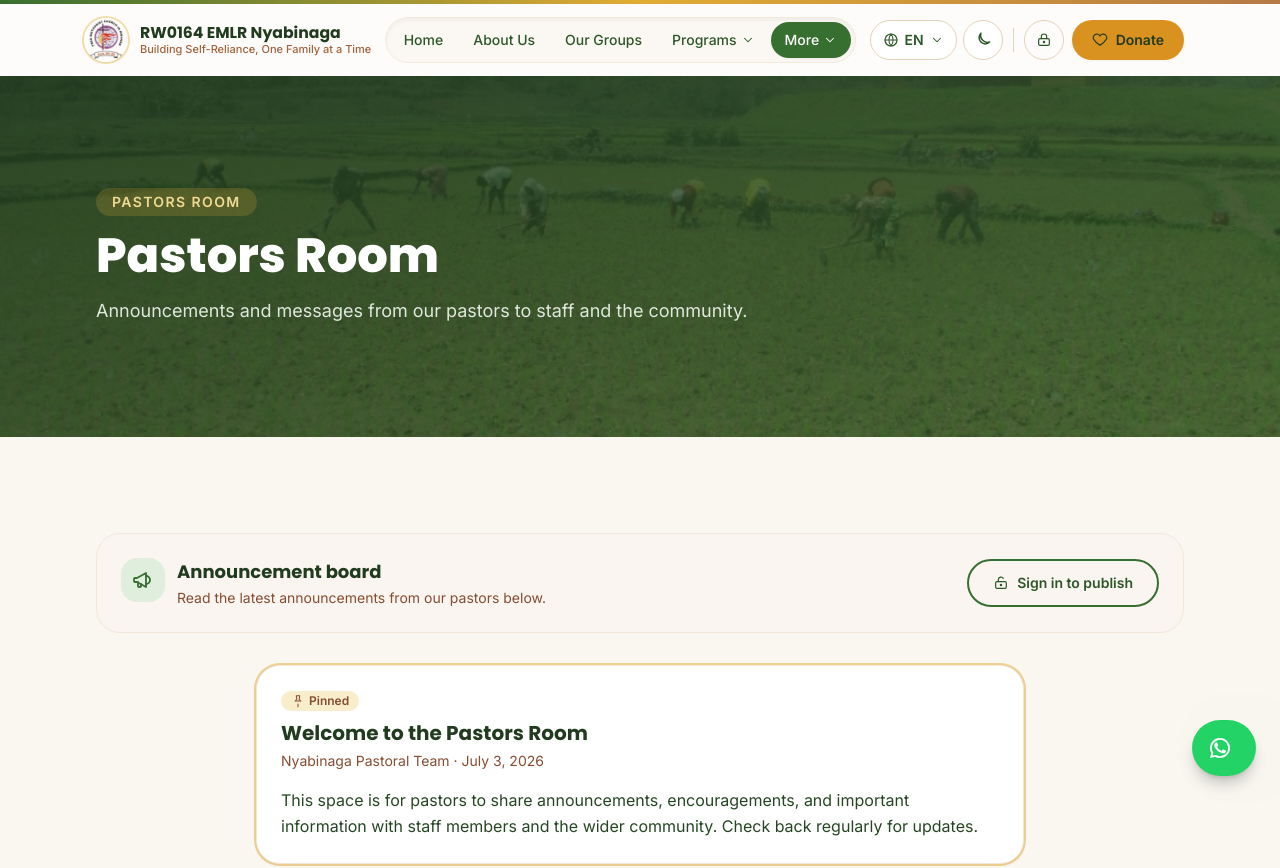
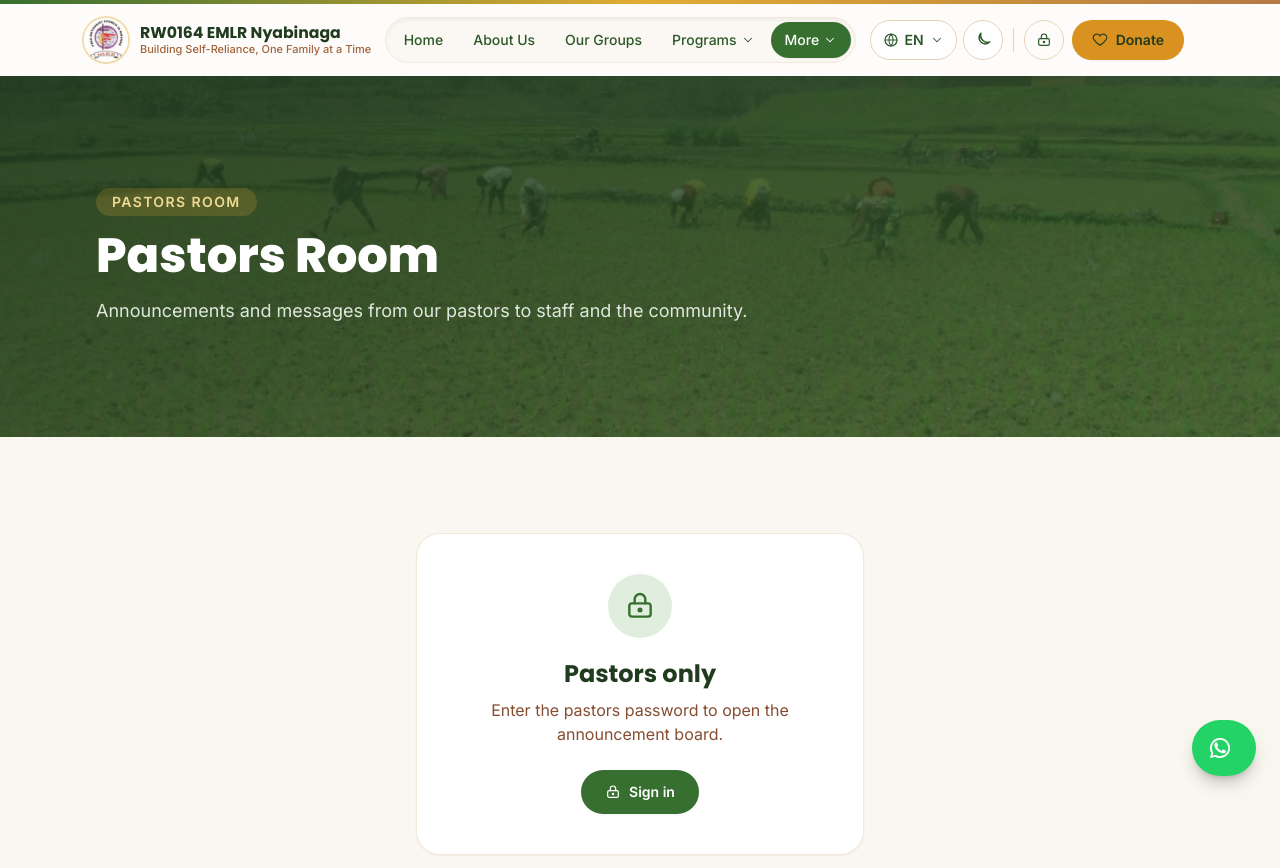
Before and after one commit to isherve/Nyabinaga-Association-Website, a React (Vite) app: page /pastors-room in a window 1280 px wide. Shown: the top 868 px of the page. Built offline with nearby package versions, Linux system fonts and the light colour scheme.

Commit message:
Password-protect Pastors Room with Pastor@123 access.
Gate the announcement board behind a pastors login while still allowing site admins to enter with Director@123.

Co-authored-by: Cursor <cursoragent@cursor.com>

```diff
--- a/src/components/PasswordModal.jsx
+++ b/src/components/PasswordModal.jsx
@@ -4,13 +4,14 @@ import { useSettings } from '../context/SettingsContext'
 import { Close, Lock } from './Icons'
 
 export default function PasswordModal({ open, mode = 'details', onClose, onSuccess }) {
-  const { unlockDetails, loginAdmin } = useAuth()
+  const { unlockDetails, loginAdmin, loginPastors } = useAuth()
   const { t } = useSettings()
   const [password, setPassword] = useState('')
   const [error, setError] = useState(false)
   const inputRef = useRef(null)
 
   const isAdmin = mode === 'admin'
+  const isPastors = mode === 'pastors'
 
   useEffect(() => {
     if (open) {
@@ -36,7 +37,7 @@ export default function PasswordModal({ open, mode = 'details', onClose, onSucce
 
   const handleSubmit = (e) => {
     e.preventDefault()
-    const ok = isAdmin ? loginAdmin(password) : unlockDetails(password)
+    const ok = isAdmin ? loginAdmin(password) : isPastors ? loginPastors(password) : unlockDetails(password)
     if (ok) {
       onSuccess?.()
       onClose()
@@ -45,12 +46,16 @@ export default function PasswordModal({ open, mode = 'details', onClose, onSucce
     }
   }
 
+  const title = isAdmin ? t('auth.adminTitle') : isPastors ? t('auth.pastorsTitle') : t('auth.restricted')
+  const subtitle = isAdmin ? t('auth.adminSub') : isPastors ? t('auth.pastorsSub') : t('auth.restrictedSub')
+  const submitLabel = isAdmin || isPastors ? t('auth.login') : t('auth.unlock')
+
   return (
     <div
       className="animate-fade-in fixed inset-0 z-[110] flex items-center justify-center bg-forest-900/80 p-4 dark:bg-black/70"
       role="dialog"
       aria-modal="true"
-      aria-label={isAdmin ? t('auth.adminTitle') : t('auth.restricted')}
+      aria-label={title}
       onClick={onClose}
     >
       <div
@@ -72,10 +77,10 @@ export default function PasswordModal({ open, mode = 'details', onClose, onSucce
         </div>
 
         <h2 className="mt-4 font-display text-xl font-bold text-forest-900 dark:text-forest-50">
-          {isAdmin ? t('auth.adminTitle') : t('auth.restricted')}
+          {title}
         </h2>
         <p className="mt-2 text-sm text-muted">
-          {isAdmin ? t('auth.adminSub') : t('auth.restrictedSub')}
+          {subtitle}
         </p>
 
         <form onSubmit={handleSubmit} className="mt-5">
@@ -104,7 +109,7 @@ export default function PasswordModal({ open, mode = 'details', onClose, onSucce
             </p>
           )}
           <button type="submit" className="btn-primary mt-4 w-full">
-            {isAdmin ? t('auth.login') : t('auth.unlock')}
+            {submitLabel}
           </button>
         </form>
       </div>
--- a/src/config/access.js
+++ b/src/config/access.js
@@ -7,7 +7,7 @@
 // ready for true protection, move auth to a backend (e.g. a small API + login)
 // and replace the checks in src/context/AuthContext.jsx.
 //
-// To change the passwords, just edit the two values below.
+// To change the passwords, just edit the values below.
 
 export const ACCESS = {
   // Unlocks the financial "View details" breakdowns on the Our Groups page.
@@ -15,4 +15,7 @@ export const ACCESS = {
 
   // Grants administrator rights: view all details + upload gallery photos.
   adminPassword: 'Director@123',
+
+  // Unlocks the Pastors Room page and allows pastors to publish announcements.
+  pastorsPassword: 'Pastor@123',
 }
--- a/src/content/translations.js
+++ b/src/content/translations.js
@@ -46,6 +46,9 @@ export const translations = {
     'pastors.newPost': 'New announcement',
     'pastors.editPost': 'Edit announcement',
     'pastors.signInToPublish': 'Sign in to publish',
+    'pastors.lockedTitle': 'Pastors only',
+    'pastors.lockedSub': 'Enter the pastors password to open the announcement board.',
+    'pastors.signIn': 'Sign in',
     'pastors.empty': 'No announcements yet. Please check back soon.',
     'pastors.pinned': 'Pinned',
     'pastors.pinLabel': 'Pin this announcement to the top',
@@ -376,6 +379,8 @@ export const translations = {
     'auth.adminTitle': 'Administrator login',
     'auth.adminSub':
       'Enter the administrator password to manage photos and view all details.',
+    'auth.pastorsTitle': 'Pastors Room',
+    'auth.pastorsSub': 'Enter the pastors password to view announcements and publish updates.',
     'auth.password': 'Password',
     'auth.unlock': 'Unlock',
     'auth.login': 'Log in',
@@ -424,6 +429,9 @@ export const translations = {
     'pastors.newPost': 'Nouvelle annonce',
     'pastors.editPost': 'Modifier l\'annonce',
     'pastors.signInToPublish': 'Se connecter pour publier',
+    'pastors.lockedTitle': 'Réservé aux pasteurs',
+    'pastors.lockedSub': 'Entrez le mot de passe des pasteurs pour ouvrir le tableau des annonces.',
+    'pastors.signIn': 'Se connecter',
     'pastors.empty': 'Aucune annonce pour le moment. Revenez bientôt.',
     'pastors.pinned': 'Épinglé',
     'pastors.pinLabel': 'Épingler cette annonce en haut',
@@ -738,6 +746,8 @@ export const translations = {
     'auth.adminTitle': 'Connexion administrateur',
     'auth.adminSub':
       'Entrez le mot de passe administrateur pour gérer les photos et voir tous les détails.',
+    'auth.pastorsTitle': 'Salle des Pasteurs',
+    'auth.pastorsSub': 'Entrez le mot de passe des pasteurs pour voir les annonces et publier des mises à jour.',
     'auth.password': 'Mot de passe',
     'auth.unlock': 'Déverrouiller',
     'auth.login': 'Se connecter',
@@ -786,6 +796,9 @@ export const translations = {
     'pastors.newPost': 'Itangazo rishya',
     'pastors.editPost': 'Hindura itangazo',
     'pastors.signInToPublish': 'Injira kugira ngo utangaze',
+    'pastors.lockedTitle': 'Abapasitori gusa',
+    'pastors.lockedSub': 'Injiza ijambo ry\'ibanga ry\'abapasitori kugira ngo ufungure ikibaho cy\'amatangazo.',
+    'pastors.signIn': 'Injira',
     'pastors.empty': 'Nta matangazo arahaba. Ongera ugaruke vuba.',
     'pastors.pinned': 'Ryamamajwe',
     'pastors.pinLabel': 'Shyira iri tangazo hejuru',
@@ -1100,6 +1113,8 @@ export const translations = {
     'auth.adminTitle': 'Kwinjira kw\'umuyobozi',
     'auth.adminSub':
       'Andika ijambo ry\'ibanga ry\'umuyobozi kugira ngo ucunge amafoto kandi urebe ibisobanuro byose.',
+    'auth.pastorsTitle': 'Icyumba cy\'Abapasitori',
+    'auth.pastorsSub': 'Injiza ijambo ry\'ibanga ry\'abapasitori kugira ngo urebe amatangazo ukandike ibishya.',
     'auth.password': 'Ijambo ry\'ibanga',
     'auth.unlock': 'Fungura',
     'auth.login': 'Injira',
--- a/src/pages/PastorsRoom.jsx
+++ b/src/pages/PastorsRoom.jsx
@@ -5,7 +5,7 @@ import Reveal from '../components/Reveal'
 import { useAuth } from '../context/AuthContext'
 import { useSettings } from '../context/SettingsContext'
 import { featuredImages } from '../content/site'
-import { Megaphone, Pin, Lock, Unlock, Check, Close, Trash } from '../components/Icons'
+import { Megaphone, Pin, Lock, Check, Close, Trash } from '../components/Icons'
 import {
   getAnnouncements,
   addAnnouncement,
@@ -33,7 +33,7 @@ const inputCls =
   'w-full rounded-xl border border-earth-200 bg-earth-50 px-3 py-2 text-forest-900 focus:border-forest-500 focus:outline-none dark:border-forest-700 dark:bg-forest-950 dark:text-forest-50'
 
 export default function PastorsRoom() {
-  const { isAdmin } = useAuth()
+  const { canAccessPastors, canPublishPastors } = useAuth()
   const { t } = useSettings()
   const [loginOpen, setLoginOpen] = useState(false)
   const [posts, setPosts] = useState(() => getAnnouncements())
@@ -66,6 +66,36 @@ export default function PastorsRoom() {
     if (confirm(t('pastors.confirmDelete'))) setPosts(removeAnnouncement(id))
   }
 
+  if (!canAccessPastors) {
+    return (
+      <>
+        <PageHeader
+          eyebrow={t('pastors.eyebrow')}
+          title={t('pastors.title')}
+          subtitle={t('pastors.subtitle')}
+          image={featuredImages.about}
+        />
+        <section className="section">
+          <div className="container-page">
+            <div className="card mx-auto max-w-md p-10 text-center">
+              <span className="mx-auto flex h-16 w-16 items-center justify-center rounded-full bg-forest-100 text-forest-600 dark:bg-forest-800 dark:text-gold-400">
+                <Lock className="h-8 w-8" />
+              </span>
+              <h2 className="mt-5 font-display text-2xl font-bold text-forest-900 dark:text-forest-50">
+                {t('pastors.lockedTitle')}
+              </h2>
+              <p className="mt-2 text-muted">{t('pastors.lockedSub')}</p>
+              <button type="button" onClick={() => setLoginOpen(true)} className="btn-primary mx-auto mt-6">
+                <Lock className="h-4 w-4" /> {t('pastors.signIn')}
+              </button>
+            </div>
+          </div>
+        </section>
+        <PasswordModal open={loginOpen} mode="pastors" onClose={() => setLoginOpen(false)} />
+      </>
+    )
+  }
+
   return (
     <>
       <PageHeader
@@ -86,17 +116,13 @@ export default function PastorsRoom() {
               <div>
                 <h2 className="font-display text-lg font-bold text-forest-900 dark:text-forest-50">{t('pastors.boardTitle')}</h2>
                 <p className="mt-0.5 text-sm text-muted">
-                  {isAdmin ? t('pastors.canPublish') : t('pastors.readOnly')}
+                  {canPublishPastors ? t('pastors.canPublish') : t('pastors.readOnly')}
                 </p>
               </div>
             </div>
-            {isAdmin ? (
+            {canPublishPastors && (
               <button type="button" onClick={openNew} className="btn-primary shrink-0 text-sm">
                 <Megaphone className="h-4 w-4" /> {t('pastors.newPost')}
-              </button>
-            ) : (
-              <button type="button" onClick={() => setLoginOpen(true)} className="btn-outline shrink-0 text-sm">
-                <Unlock className="h-4 w-4" /> {t('pastors.signInToPublish')}
               </button>
             )}
           </div>
@@ -124,7 +150,7 @@ export default function PastorsRoom() {
                           {p.author ? `${p.author} · ` : ''}{fmtDate(p.date)}
                         </p>
                       </div>
-                      {isAdmin && (
+                      {canPublishPastors && (
                         <div className="flex shrink-0 items-center gap-3">
                           <button type="button" onClick={() => openEdit(p)} className="text-sm font-medium text-forest-600 hover:underline dark:text-gold-300">
                             {t('pastors.edit')}
@@ -195,7 +221,6 @@ export default function PastorsRoom() {
         </div>
       )}
 
-      <PasswordModal open={loginOpen} mode="admin" onClose={() => setLoginOpen(false)} />
     </>
   )
 }
```
Also changed, not shown: src/context/AuthContext.jsx (+26 -1 lines).
